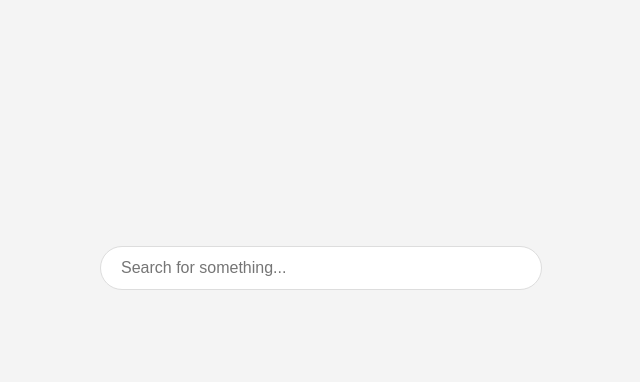
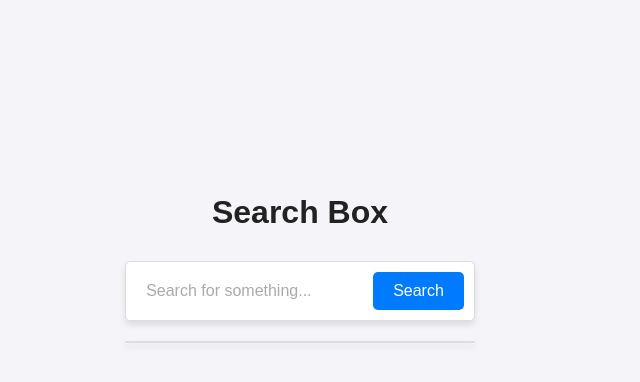
Before and after one commit to Abhisingh980/Autosearch_suggestion, a Django app: page / in a window 1280 px wide. Shown: the part 132-514 px from the top of the page, without its empty margins (340-980 px from the left). Run offline with Django 5.2, Linux system fonts and the light colour scheme.

Commit message:
front page

```diff
--- a/autosugg/autosugg/settings.py
+++ b/autosugg/autosugg/settings.py
@@ -38,10 +38,16 @@ INSTALLED_APPS = [
     'django.contrib.sessions',
     'django.contrib.messages',
     'django.contrib.staticfiles',
+
+]
+
+EXTENTED_APPS = [
     'livereload',
     'search',
 
 ]
+
+INSTALLED_APPS += EXTENTED_APPS
 
 
 MIDDLEWARE = [
--- a/autosugg/search/templates/search.html
+++ b/autosugg/search/templates/search.html
@@ -6,11 +6,16 @@
         <meta charset="UTF-8" />
         <meta name="viewport" content="width=device-width, initial-scale=1.0" />
         <title>Search Box</title>
-        <!-- Use Django's static template tag to load CSS -->
+        <!-- Link to the CSS file -->
         <link rel="stylesheet" href="{% static 'css/front.css' %}" />
     </head>
     <body>
+        <header class="header">
+            <h1 class="header-title">Search Box</h1>
+        </header>
+        <main>
             <div class="search-container">
+                <div class="search-box-wrapper">
                     <input
                         type="text"
                         id="search-box"
@@ -18,9 +23,12 @@
                         placeholder="Search for something..."
                         oninput="showSuggestions(this.value)"
                     />
+                    <button class="search-button">Search</button>
+                </div>
                 <ul id="suggestions-list" class="suggestions-list"></ul>
             </div>
-        <!-- Use Django's static template tag to load JavaScript -->
+        </main>
+        <!-- Link to the JavaScript file -->
         <script src="{% static 'js/front.js' %}"></script>
     </body>
 </html>
--- a/autosugg/static/css/front.css
+++ b/autosugg/static/css/front.css
@@ -1,56 +1,108 @@
-/* styles.css */
-
-body {
-    font-family: Arial, sans-serif;
-    background-color: #f4f4f4;
+/* General Reset */
+* {
     margin: 0;
     padding: 0;
-    display: flex;
-    justify-content: center;
-    align-items: center;
-    height: 100vh;
+    box-sizing: border-box;
 }
 
+/* Body Styling */
+body {
+    font-family: "Arial", sans-serif;
+    background-color: #f4f4f9;
+    color: #333;
+    display: flex;
+    flex-direction: column;
+    align-items: center;
+    justify-content: center;
+    min-height: 100vh;
+    padding: 20px;
+}
+
+/* Header */
+.header {
+    text-align: center;
+    margin-bottom: 30px;
+}
+
+.header-title {
+    font-size: 2rem;
+    font-weight: bold;
+    color: #222;
+}
+
+/* Search Container */
 .search-container {
-    position: relative;
-    width: 400px;
+    width: 100%;
+    max-width: 600px;
+    margin: 0 auto;
+    text-align: center;
+}
+
+.search-box-wrapper {
+    display: flex;
+    align-items: center;
+    justify-content: center;
+    border: 1px solid #ddd;
+    border-radius: 5px;
+    background-color: #fff;
+    box-shadow: 0 4px 6px rgba(0, 0, 0, 0.1);
+    padding: 10px;
+    margin-bottom: 20px;
 }
 
 .search-box {
-    width: 100%;
-    padding: 12px 20px;
-    border: 1px solid #ddd;
-    border-radius: 25px;
-    font-size: 16px;
-    transition: box-shadow 0.3s ease-in-out;
+    flex: 1;
+    border: none;
+    outline: none;
+    font-size: 1rem;
+    padding: 10px;
+    border-radius: 5px;
 }
 
-.search-box:focus {
-    outline: none;
-    box-shadow: 0 0 8px rgba(0, 0, 255, 0.2);
+.search-box::placeholder {
+    color: #aaa;
 }
 
+.search-button {
+    background-color: #007bff;
+    color: white;
+    border: none;
+    padding: 10px 20px;
+    font-size: 1rem;
+    border-radius: 5px;
+    cursor: pointer;
+    transition: background-color 0.3s ease;
+    margin-left: 10px;
+}
+
+.search-button:hover {
+    background-color: #0056b3;
+}
+
+/* Suggestions List */
 .suggestions-list {
     list-style: none;
-    margin: 5px 0 0 0;
+    margin: 0;
     padding: 0;
+    background-color: #fff;
     border: 1px solid #ddd;
     border-radius: 5px;
-    background-color: #fff;
-    max-height: 150px;
+    box-shadow: 0 4px 6px rgba(0, 0, 0, 0.1);
+    max-height: 200px;
     overflow-y: auto;
-    display: none;
-    position: absolute;
-    width: 100%;
-    z-index: 10;
 }
 
 .suggestions-list li {
-    padding: 10px 15px;
+    padding: 10px;
+    border-bottom: 1px solid #eee;
     cursor: pointer;
-    transition: background-color 0.2s ease;
+    transition: background-color 0.3s ease;
+}
+
+.suggestions-list li:last-child {
+    border-bottom: none;
 }
 
 .suggestions-list li:hover {
-    background-color: #f0f0f0;
+    background-color: #f0f0f5;
 }
--- a/autosugg/static/js/front.js
+++ b/autosugg/static/js/front.js
@@ -1,11 +1,14 @@
-// script.js
+function showSuggestions(query) {
+  const suggestionsList = document.getElementById("suggestions-list");
+  suggestionsList.innerHTML = "";
+
+  if (query.trim() === "") return;
 
   const suggestions = [
     "JavaScript",
     "HTML",
     "CSS",
     "Python",
-  "Java",
     "Django",
     "React",
     "Vue.js",
@@ -13,33 +16,17 @@ const suggestions = [
     "Elasticsearch",
   ];
 
-function showSuggestions(input) {
-  const suggestionsList = document.getElementById("suggestions-list");
-  suggestionsList.innerHTML = ""; // Clear existing suggestions
-
-  if (!input) {
-    suggestionsList.style.display = "none";
-    return;
-  }
-
-  const filteredSuggestions = suggestions.filter((suggestion) =>
-    suggestion.toLowerCase().startsWith(input.toLowerCase()),
+  const filteredSuggestions = suggestions.filter((item) =>
+    item.toLowerCase().includes(query.toLowerCase()),
   );
 
-  if (filteredSuggestions.length > 0) {
-    suggestionsList.style.display = "block";
   filteredSuggestions.forEach((suggestion) => {
     const li = document.createElement("li");
     li.textContent = suggestion;
-      li.addEventListener("click", () => selectSuggestion(suggestion));
+    li.onclick = () => {
+      document.getElementById("search-box").value = suggestion;
+      suggestionsList.innerHTML = "";
+    };
     suggestionsList.appendChild(li);
   });
-  } else {
-    suggestionsList.style.display = "none";
 }
-}
-
-function selectSuggestion(value) {
-  document.getElementById("search-box").value = value;
-  document.getElementById("suggestions-list").style.display = "none";
-}
```
Also changed, not shown: autosugg/db.sqlite3. Lines whose indentation alone changed are shown as unchanged.
